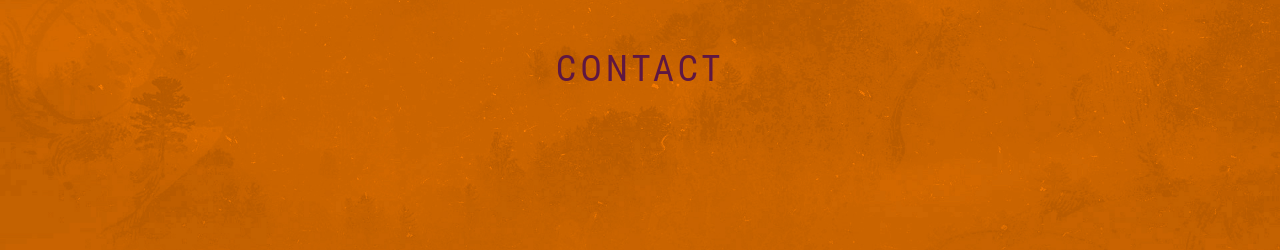
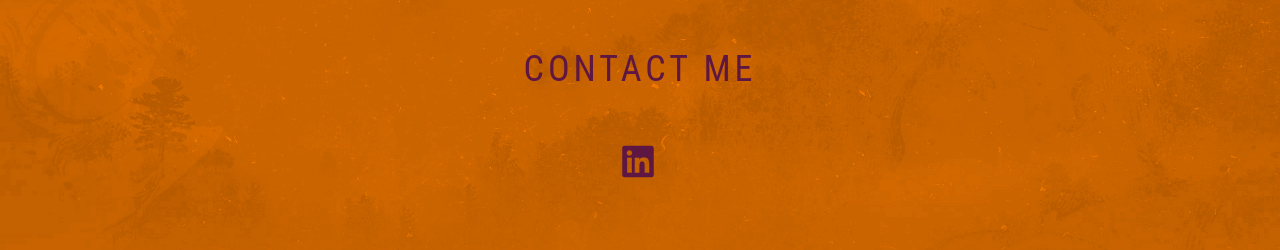
Before and after one commit to kylo-ben11/portfolio_updated, a website: page portfolio.html in a window 1280 px wide. Both pictures are taken after a click on the link 1233 px from the left and 37 px from the top of the page. Shown: the part 348-598 px from the top of the page. Drawn offline with nearby package versions, Linux system fonts and the light colour scheme.

Commit message:
add linkedin

```diff
--- a/portfolio.html
+++ b/portfolio.html
@@ -9,6 +9,7 @@
 	<link rel="stylesheet" href="css/portfolio-reset.css"> <!-- CSS reset -->
 	<link rel="stylesheet" href="css/portfolio-style.css"> <!-- Resource style -->
 	<script src="js/modernizr.js"></script> <!-- Modernizr -->
+	<link rel="stylesheet" href="https://use.fontawesome.com/releases/v5.6.3/css/all.css" integrity="sha384-UHRtZLI+pbxtHCWp1t77Bi1L4ZtiqrqD80Kn4Z8NTSRyMA2Fd33n5dQ8lWUE00s/" crossorigin="anonymous">
 
 	<link href="https://fonts.googleapis.com/css?family=Lora:400,700" rel="stylesheet">
 
@@ -262,7 +263,9 @@
 		<div class="primary-nav">
 			<a href="index.html" class="active">HOME</a>
 			<a href="portfolio.html">PORTFOLIO</a>
-			<a href="#">CONTACT</a>
+			<a href="mailto:ben.knier@gmail.com">CONTACT ME</a>
+			<a href="https://linkedin.com/in/benjamin-knier"><i class="fab fa-linkedin"></i></a>
+
 		</div>
 	</div> <!-- .modal-content -->
 
```
Also changed, not shown: index.html (+3 -1 lines).
